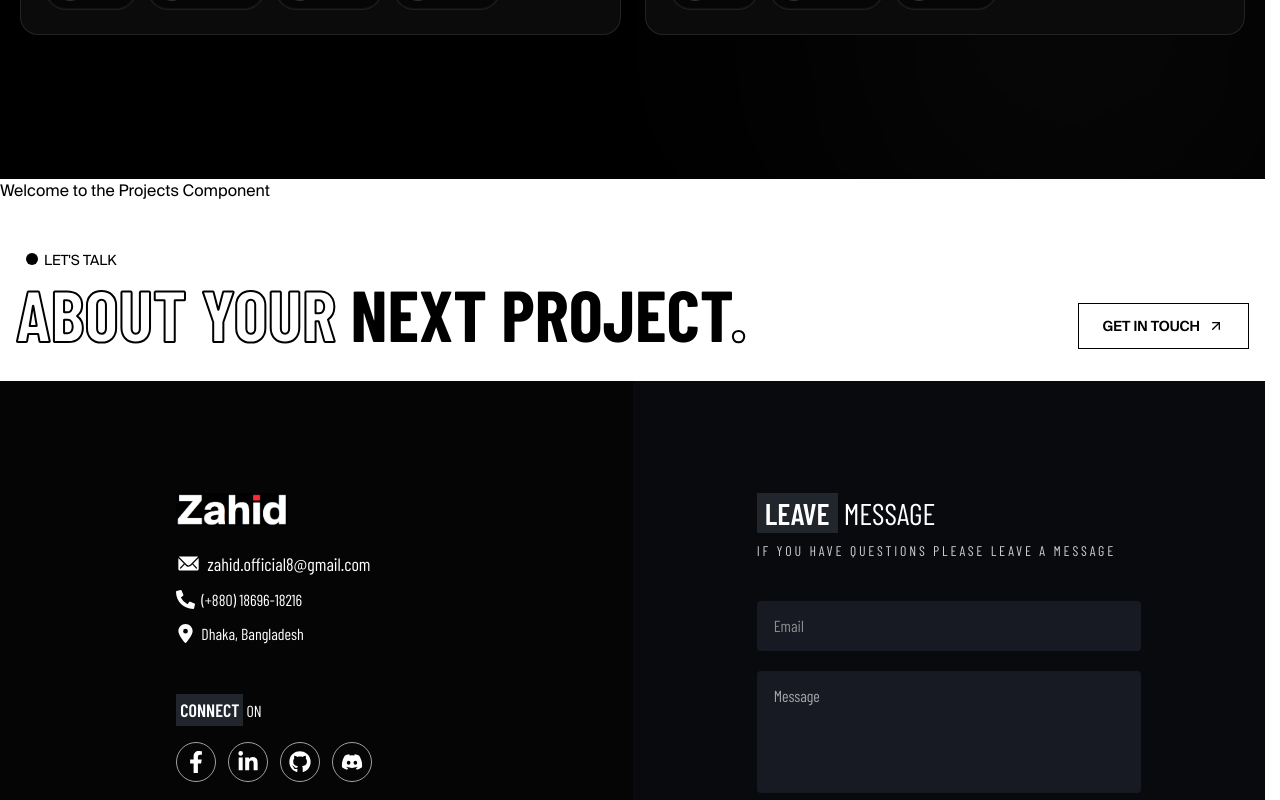
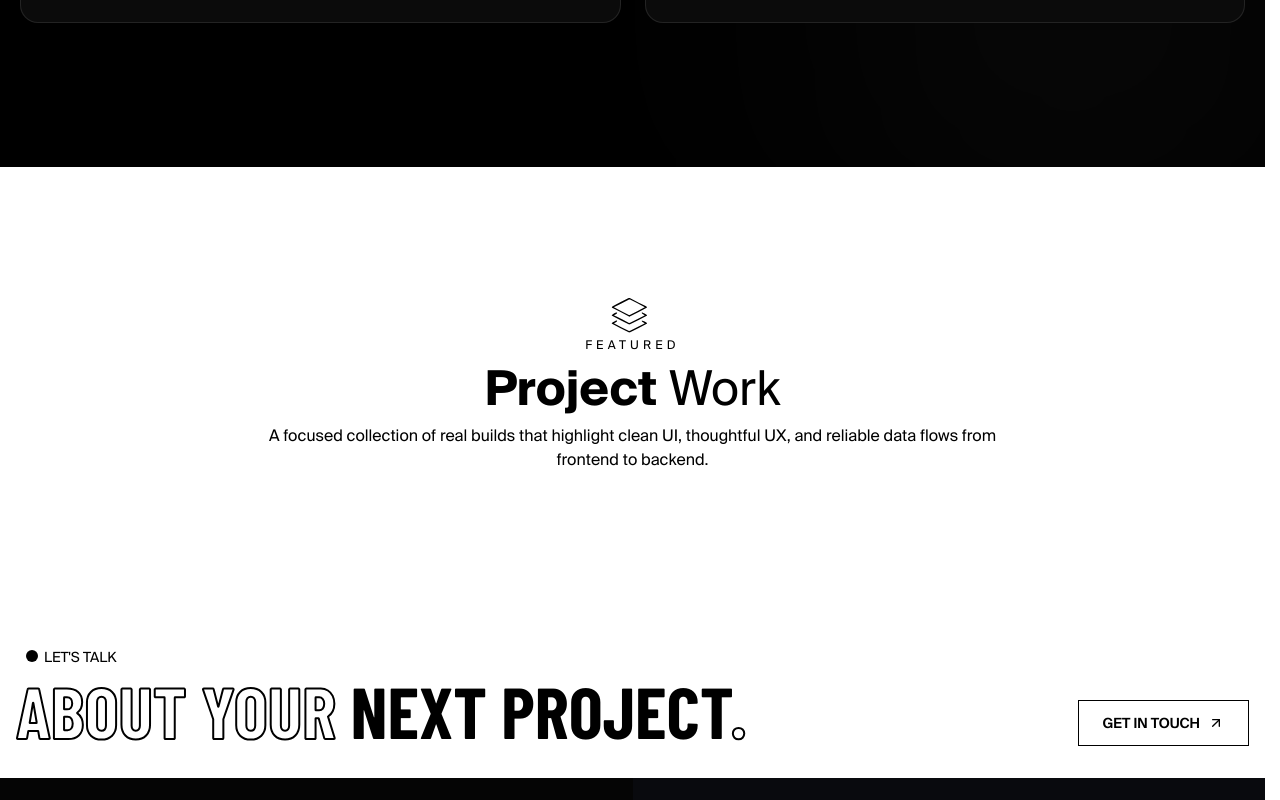
Before and after one commit to zahid-official/portfolio-v1, a Next.js app: page / in a window 1280 px wide. Shown: the part 2291-3091 px from the top of the page. Built offline with nearby package versions, Linux system fonts and the light colour scheme.

Commit message:
Update project section

```diff
--- a/src/components/home/sections/Projects.tsx
+++ b/src/components/home/sections/Projects.tsx
@@ -1,8 +1,33 @@
+import projectIcon from "@/assets/icons/project-icon.svg";
+import Image from "next/image";
+
 // Projects Component
 const Projects = () => {
   return (
-    <div>
-      <h1>Welcome to the Projects Component</h1>
+    <div className="container relative mx-auto max-w-7xl py-32 px-5">
+      {/* Title */}
+      <div className="text-center">
+        <div className="flex flex-col items-center gap-0.5">
+          <Image
+            src={projectIcon}
+            className="-ml-2 size-10"
+            alt="project icon"
+          />
+          <span className="text-xs uppercase tracking-[0.35em]">Featured</span>
+        </div>
+        <h3 className="sm:text-5xl text-4xl title-font mt-3">
+          <span className="font-bold">Project</span> Work
+        </h3>
+        <p className="mt-2 text-sm sm:text-base max-w-3xl mx-auto">
+          A focused collection of real builds that highlight clean UI,
+          thoughtful UX, and reliable data flows from frontend to backend.
+        </p>
+      </div>
+
+      {/* Projects */}
+      <div>
+
+      </div>
     </div>
   );
 };
--- a/src/components/home/sections/Skills.tsx
+++ b/src/components/home/sections/Skills.tsx
@@ -138,7 +138,7 @@ const Skills = () => {
           <h3 className="sm:text-5xl text-4xl title-font mt-3">
             <span className="font-bold">Skill </span> Set
           </h3>
-          <p className="mt-4 text-sm sm:text-base text-background/70 max-w-3xl mx-auto">
+          <p className="mt-1 text-sm sm:text-base text-background/70 max-w-3xl mx-auto">
             A modern toolkit built for real products. I focus on clean UI,
             scalable frontend architecture, and reliable backend systems.
           </p>
```
Also changed, not shown: src/assets/icons/project-icon.svg (added).
